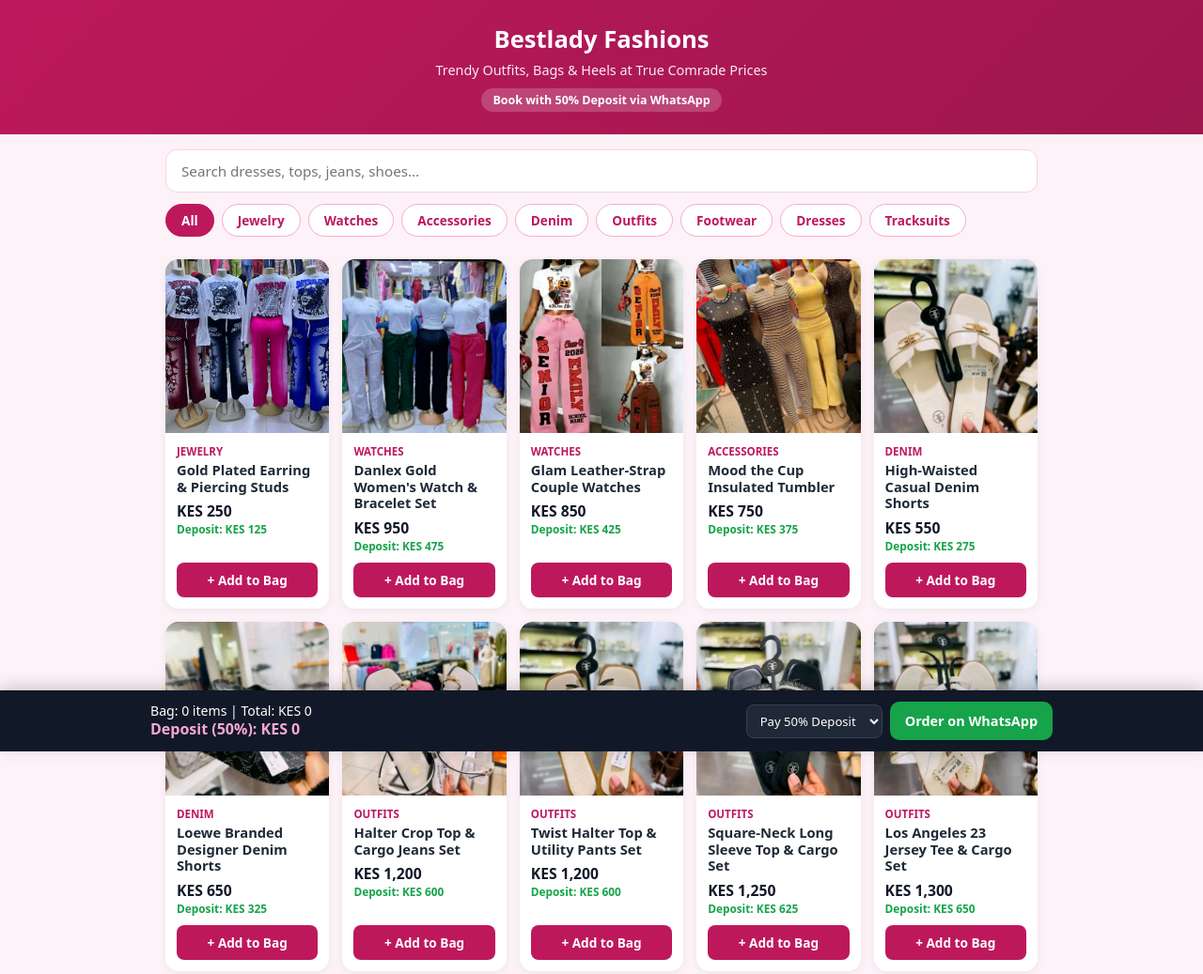
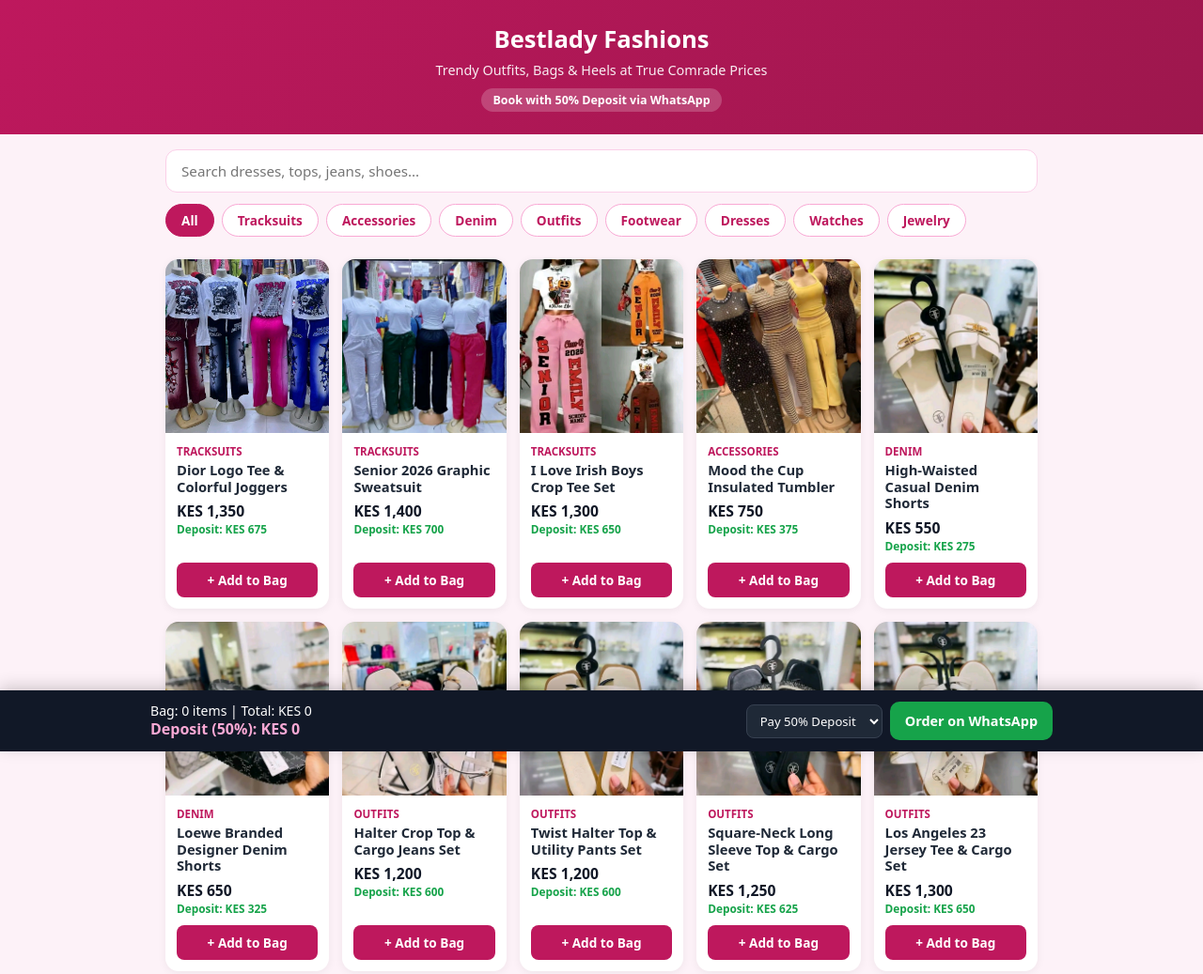
Before and after one commit to onkundimorgan292-cpu/Smartladies, a plain HTML site: page index.html in a window 1280 px wide. Shown: the top 1037 px of the page at 94% size. Drawn offline with Linux system fonts and the light colour scheme.

Commit message:
Update index.html

```diff
--- a/index.html
+++ b/index.html
@@ -196,11 +196,11 @@
   <script>
     const WHATSAPP_NUMBER = "254700000000";
 
-    // Clean, meticulously verified product mapping
+    // Mapped strictly in the exact order of your screenshot filenames list:
     const allProducts = [
-      { id: 1, name: "Gold Plated Earring & Piercing Studs", category: "Jewelry", price: 250, image: "1794590809686.jpg" },
-      { id: 2, name: "Danlex Gold Women's Watch & Bracelet Set", category: "Watches", price: 950, image: "1794590812883.jpg" },
-      { id: 3, name: "Glam Leather-Strap Couple Watches", category: "Watches", price: 850, image: "1794590816073.jpg" },
+      { id: 1, name: "Dior Logo Tee & Colorful Joggers", category: "Tracksuits", price: 1350, image: "1794590809686.jpg" },
+      { id: 2, name: "Senior 2026 Graphic Sweatsuit", category: "Tracksuits", price: 1400, image: "1794590812883.jpg" },
+      { id: 3, name: "I Love Irish Boys Crop Tee Set", category: "Tracksuits", price: 1300, image: "1794590816073.jpg" },
       { id: 4, name: "Mood the Cup Insulated Tumbler", category: "Accessories", price: 750, image: "1794590850792.jpg" },
       { id: 5, name: "High-Waisted Casual Denim Shorts", category: "Denim", price: 550, image: "1794591118777.jpg" },
       { id: 6, name: "Loewe Branded Designer Denim Shorts", category: "Denim", price: 650, image: "1794591122362.jpg" },
@@ -214,10 +214,10 @@
       { id: 14, name: "F-Branded Designer Slides", category: "Footwear", price: 500, image: "1794591268224.jpg" },
       { id: 15, name: "Pearl-Adorned Bodycon Dress", category: "Dresses", price: 950, image: "IMG-20260925-WA0063.jpg" },
       { id: 16, name: "Sparkling Sheer Overlay Dress", category: "Dresses", price: 1100, image: "IMG-20260925-WA0097.jpg" },
-      { id: 17, name: "Dior Logo Tee & Colorful Joggers", category: "Tracksuits", price: 1350, image: "IMG-20261014-WA0010.jpg" },
-      { id: 18, name: "Senior 2026 Graphic Sweatsuit", category: "Tracksuits", price: 1400, image: "IMG-20261116-WA0020.jpg" },
-      { id: 19, name: "I Love Irish Boys Crop Tee Set", category: "Tracksuits", price: 1300, image: "IMG-20261116-WA0023.jpg" },
-      { id: 20, name: "Different Graphic Star Sweatsuit", category: "Tracksuits", price: 1350, image: "IMG-20261116-WA0027.jpg" }
+      { id: 17, name: "Different Graphic Star Sweatsuit", category: "Tracksuits", price: 1350, image: "IMG-20261014-WA0010.jpg" },
+      { id: 18, name: "Glam Leather-Strap Couple Watches", category: "Watches", price: 850, image: "IMG-20261116-WA0020.jpg" },
+      { id: 19, name: "Danlex Gold Women's Watch & Bracelet Set", category: "Watches", price: 950, image: "IMG-20261116-WA0023.jpg" },
+      { id: 20, name: "Gold Plated Earring & Piercing Studs", category: "Jewelry", price: 250, image: "IMG-20261116-WA0027.jpg" }
     ];
 
     let cart = {};
```
